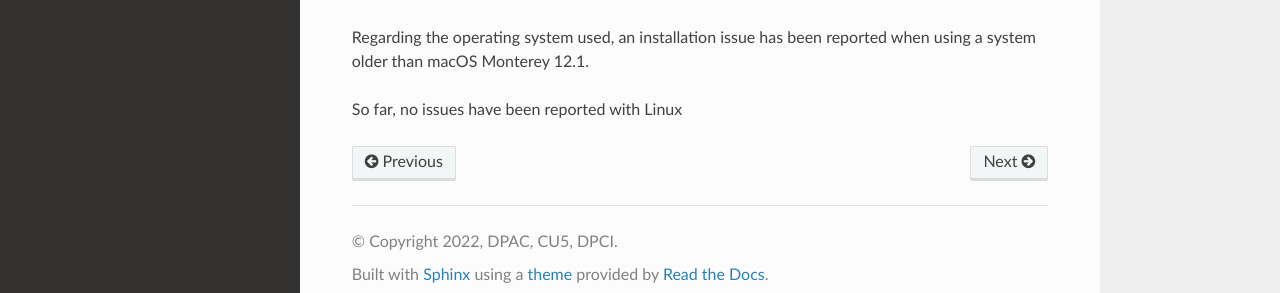
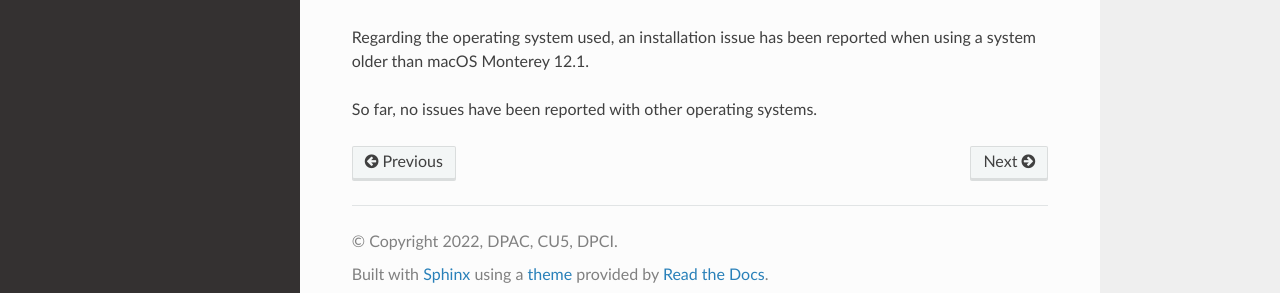
Before and after one commit to gaia-dpci/GaiaXPy, a Sphinx documentation site: the page built from docs/source/caveats.rst, in a window 1280 px wide and 1027 px high. Shown: the part 716-1009 px from the top of the window. Built offline with Sphinx 7.4.7 and the Read the Docs theme 2.0.0, drawn with Linux system fonts in a browser that asks for light colours; formulas are drawn with MathJax 3.

Commit message:
clarify message

```diff
--- a/docs/source/caveats.rst
+++ b/docs/source/caveats.rst
@@ -33,4 +33,4 @@ GaiaXPy works with Python 3.6 and later.
 
 Regarding the operating system used, an installation issue has been reported when using a system older than macOS Monterey 12.1.
 
-So far, no issues have been reported with Linux
+So far, no issues have been reported with other operating systems.
```
